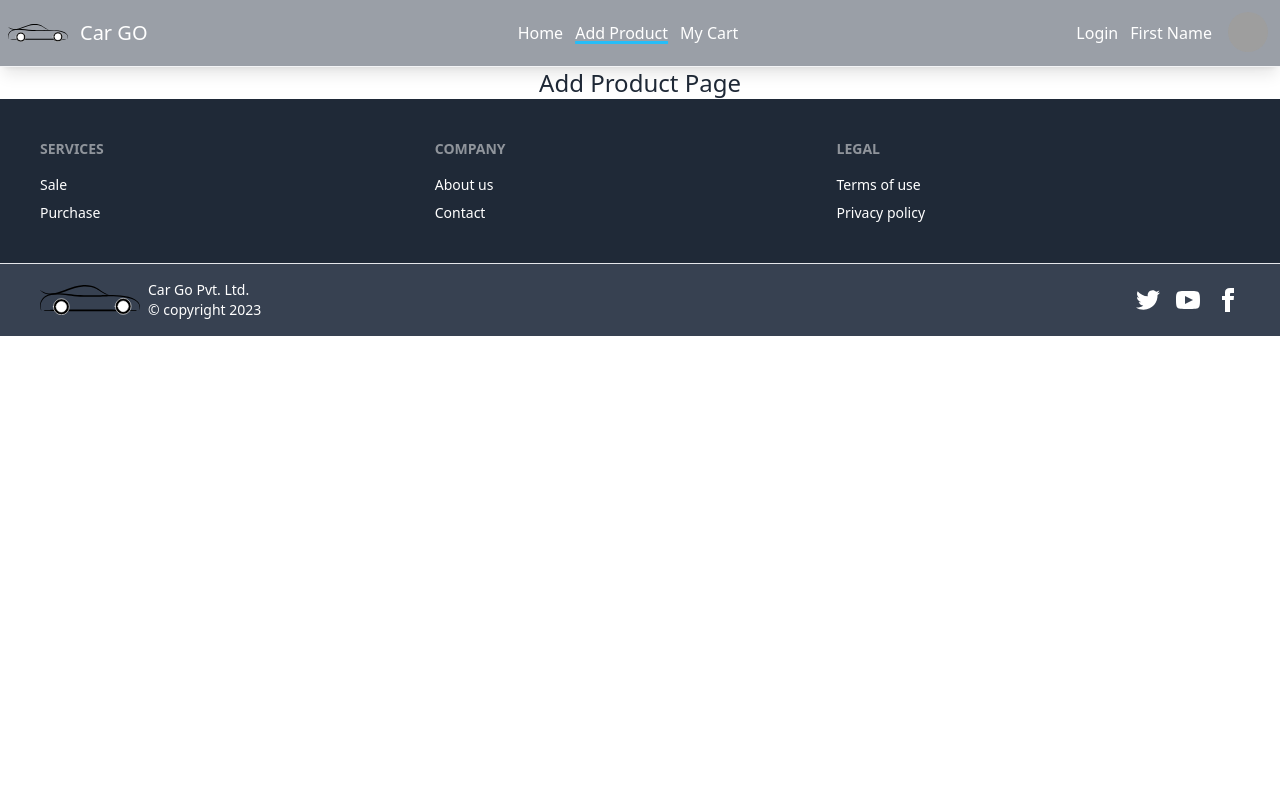
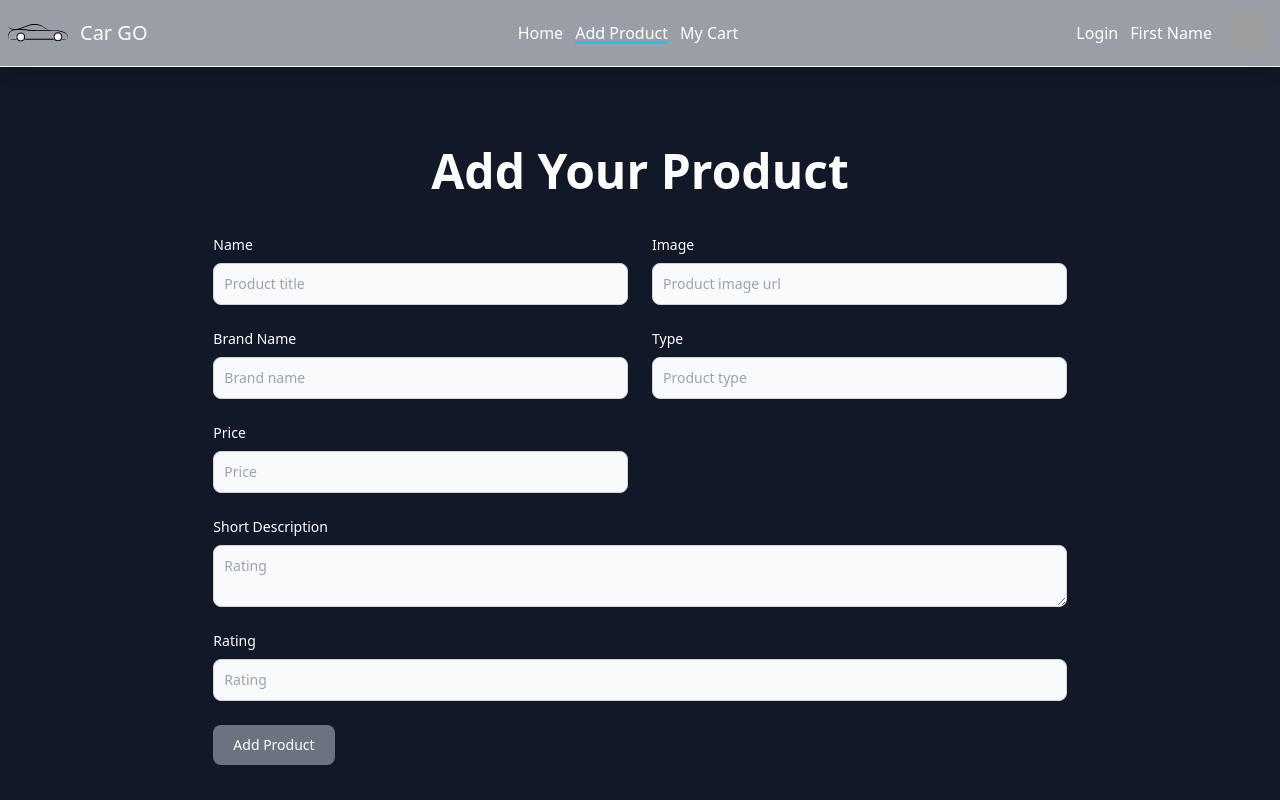
Before and after one commit to sifurr/brandshop-client, a React (Vite) app: page /add-product in a window 1280 px wide. Shown: the top 800 px of the page. Built offline with nearby package versions, Linux system fonts and the light colour scheme; grey boxes are pictures that could not be loaded.

Commit message:
Add the design of  Add Product page

```diff
--- a/src/pages/AddProduct/AddProduct.jsx
+++ b/src/pages/AddProduct/AddProduct.jsx
@@ -1,7 +1,43 @@
 const AddProduct = () => {
     return (
-        <div>
-           <h2 className="text-center text-2xl">Add Product Page</h2>
+        <div className="bg-gray-900 min-h-screen py-10">
+            <h2 className="text-5xl text-center font-bold text-white my-10">Add Your Product</h2>
+            <form className="w-2/3 mx-auto text-black">
+                <div className="grid gap-6 mb-6 md:grid-cols-2">
+                    <div>
+                        <label htmlFor="name" className="block mb-2 text-sm font-medium text-white dark:text-white">Name</label>
+                        <input type="text" id="name" name="name" className="bg-gray-50 border border-gray-300 text-black text-sm rounded-lg focus:ring-blue-500 focus:border-blue-500 block w-full p-2.5 dark:bg-gray-700 dark:border-gray-600 dark:placeholder-gray-400 dark:text-white dark:focus:ring-blue-500 dark:focus:border-blue-500" placeholder="Product title" required />
+                    </div>
+                    <div>
+                        <label htmlFor="image" className="block mb-2 text-sm font-medium text-white dark:text-white">Image</label>
+                        <input type="text" name="image" id="image" className="bg-gray-50 border border-gray-300 text-black text-sm rounded-lg focus:ring-blue-500 focus:border-blue-500 block w-full p-2.5 dark:bg-gray-700 dark:border-gray-600 dark:placeholder-gray-400 dark:text-white dark:focus:ring-blue-500 dark:focus:border-blue-500" placeholder="Product image url" required />
+                    </div>
+                    <div>
+                        <label htmlFor="company" className="block mb-2 text-sm font-medium text-white dark:text-white">Brand Name</label>
+                        <input type="text" name="brandName" id="company" className="bg-gray-50 border border-gray-300 text-black text-sm rounded-lg focus:ring-blue-500 focus:border-blue-500 block w-full p-2.5 dark:bg-gray-700 dark:border-gray-600 dark:placeholder-gray-400 dark:text-white dark:focus:ring-blue-500 dark:focus:border-blue-500" placeholder="Brand name" required />
+                    </div>
+                    <div>
+                        <label htmlFor="phone" className="block mb-2 text-sm font-medium text-white dark:text-white">Type</label>
+                        <input type="text" name="type" id="phone" className="bg-gray-50 border border-gray-300 text-black text-sm rounded-lg focus:ring-blue-500 focus:border-blue-500 block w-full p-2.5 dark:bg-gray-700 dark:border-gray-600 dark:placeholder-gray-400 dark:text-white dark:focus:ring-blue-500 dark:focus:border-blue-500" placeholder="Product type" pattern="[0-9]{3}-[0-9]{2}-[0-9]{3}" required />
+                    </div>
+                    <div>
+                        <label htmlFor="website" className="block mb-2 text-sm font-medium text-white dark:text-white">Price</label>
+                        <input type="text" name="price" id="website" className="bg-gray-50 border border-gray-300 text-black text-sm rounded-lg focus:ring-blue-500 focus:border-blue-500 block w-full p-2.5 dark:bg-gray-700 dark:border-gray-600 dark:placeholder-gray-400 dark:text-white dark:focus:ring-blue-500 dark:focus:border-blue-500" placeholder="Price" required />
+                    </div>
+
+                </div>
+                <div className="mb-6">
+                    <label htmlFor="rating" className="block mb-2 text-sm font-medium text-white dark:text-white">Short Description</label>
+                    <textarea type="text" id="rating" className="bg-gray-50 border border-gray-300 text-black text-sm rounded-lg focus:ring-blue-500 focus:border-blue-500 block w-full p-2.5 dark:bg-gray-700 dark:border-gray-600 dark:placeholder-gray-400 dark:text-white dark:focus:ring-blue-500 dark:focus:border-blue-500" placeholder="Rating" required />
+                </div>
+                <div className="mb-6">
+                    <label htmlFor="rating" className="block mb-2 text-sm font-medium text-white dark:text-white">Rating</label>
+                    <input type="text" id="rating" className="bg-gray-50 border border-gray-300 text-black text-sm rounded-lg focus:ring-blue-500 focus:border-blue-500 block w-full p-2.5 dark:bg-gray-700 dark:border-gray-600 dark:placeholder-gray-400 dark:text-white dark:focus:ring-blue-500 dark:focus:border-blue-500" placeholder="Rating" required />
+                </div>
+
+                <button type="submit" className="text-white bg-gray-500 hover:bg-gray-600 focus:ring-4 focus:outline-none focus:ring-blue-300 font-medium rounded-lg text-sm w-full sm:w-auto px-5 py-2.5 text-center dark:bg-blue-600 dark:hover:bg-blue-700 dark:focus:ring-blue-800">Add Product</button>
+            </form>
+
         </div>
     );
 };
--- a/src/pages/Home/Home.jsx
+++ b/src/pages/Home/Home.jsx
@@ -5,7 +5,7 @@ import NewsLetter from "../../components/NewsLetter/NewsLetter";
 
 const Home = () => {
     return (
-        <div className="bg-gray-900 min-h-screen text-white">
+        <div className="pt-10 bg-gray-900 min-h-screen text-white">
            <Banner></Banner>
            <hr />
            <Brands></Brands>
```
